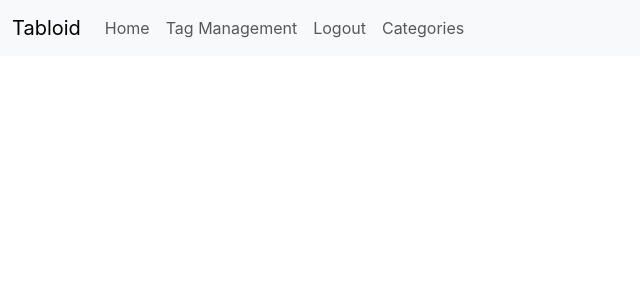
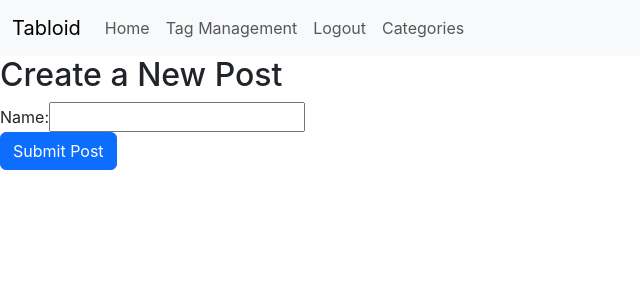
Before and after one commit to NewForce-Cohort-7/tabloidfullstack-hollywoodgoblins, a React (Create React App) app in the folder TabloidFullStack/TabloidFullStack/client/tabloid/: page /tagform in a window 1280 px wide. Shown: the top 300 px of the page, without its empty margins (0-640 px from the left). Built offline with nearby package versions, Linux system fonts and the light colour scheme; sample sign-in values are in the browser's storage.

Commit message:
Added ability to create a tag

```diff
--- a/TabloidFullStack/TabloidFullStack/client/tabloid/src/Managers/TagManager.js
+++ b/TabloidFullStack/TabloidFullStack/client/tabloid/src/Managers/TagManager.js
@@ -1,6 +1,16 @@
-const url = 'https://localhost:5001';
+const url = '/api/tag';
 
 export const GetAllTags = () => {
-    return fetch(`${url}/api/tag`)
+    return fetch(`${url}`)
     .then((res) => res.json())
 };
+
+export const AddTag = (tag) => {
+    return fetch(url, {
+        method: "POST",
+        headers: {
+            "Content-Type": "application/json",
+        },
+        body: JSON.stringify(tag)
+    })
+};
--- a/TabloidFullStack/TabloidFullStack/client/tabloid/src/components/ApplicationViews.js
+++ b/TabloidFullStack/TabloidFullStack/client/tabloid/src/components/ApplicationViews.js
@@ -2,6 +2,7 @@ import React from "react";
 import { Route, Routes } from "react-router-dom";
 import Hello from "./Hello";
 import TagList from "./tags/TagList";
+import { TagForm } from "./tags/TagForm";
 import { CategoryList } from "./Categories/CategoryList";
 
 export default function ApplicationViews() {
@@ -9,9 +10,9 @@ export default function ApplicationViews() {
  return(
       <Routes>
         <Route path="/" element={<Hello />} />
-        <Route path="tags" element={<TagList />} />
+        <Route path="/tags" element={<TagList />} />
+        <Route path="/tagform" element={<TagForm />} />
         <Route path="/categories" element={<CategoryList/>}/>
       </Routes>
    );
-
 }
--- /dev/null
+++ b/TabloidFullStack/TabloidFullStack/client/tabloid/src/components/tags/TagForm.js
@@ -0,0 +1,45 @@
+import { useState } from "react"
+import { useNavigate } from "react-router-dom";
+import { AddTag } from "../../Managers/TagManager";
+
+export const TagForm = () => {
+
+    const [tag, setTag] = useState({ name: ''});
+    const navigate = useNavigate();
+
+
+  const handleSubmit = (event) => {
+    event.preventDefault()
+
+    const tagToSendToApi = {
+        name: tag.name
+    }
+
+    return AddTag(tagToSendToApi)
+        .then(() => navigate("/tags"))
+  }
+
+  return (
+    <form className="post-form">
+        <h2 className="post-form-title">Create a New Post</h2>
+        <fieldset>
+                <div className="form-group">
+                    <label htmlFor="name">Name:</label>
+                    <input
+                        type="text"
+                        id="name"
+                        value={tag.name}
+                        onChange={
+                            (event) => {
+                                const copy = { ...tag }
+                                copy.name = event.target.value
+                                setTag(copy)
+                            }
+                        } />
+                </div>
+        </fieldset>
+        <button
+        onClick={(clickEvent) => handleSubmit(clickEvent)} className="btn btn-primary">Submit Post</button>
+    </form>
+  )
+}
--- a/TabloidFullStack/TabloidFullStack/client/tabloid/src/components/tags/TagList.js
+++ b/TabloidFullStack/TabloidFullStack/client/tabloid/src/components/tags/TagList.js
@@ -1,9 +1,10 @@
 import React, { useState, useEffect } from "react";
 import { GetAllTags } from "../../Managers/TagManager";
 import { Tag } from "./Tag";
+import { Link } from "react-router-dom";
 
 const TagList = () => {
-  const [allTags, setTags] = useState([]);
+  const [tags, setTags] = useState([]);
 
   const getTags = () => {
     GetAllTags().then(allTags => setTags(allTags));
@@ -14,9 +15,13 @@ const TagList = () => {
   }, []);
   return (
     <div className="container">
+      <h2>Tag List</h2>
+      <Link to="/tagform">
+        <button> Add a Tag </button>
+      </Link>
       <div className="row justify-content-center">
         <div className="cards-column">
-          {allTags.map((tag) => (
+          {tags.map((tag) => (
             <Tag key={tag.id} tag={tag} />
           ))}
         </div>
```
